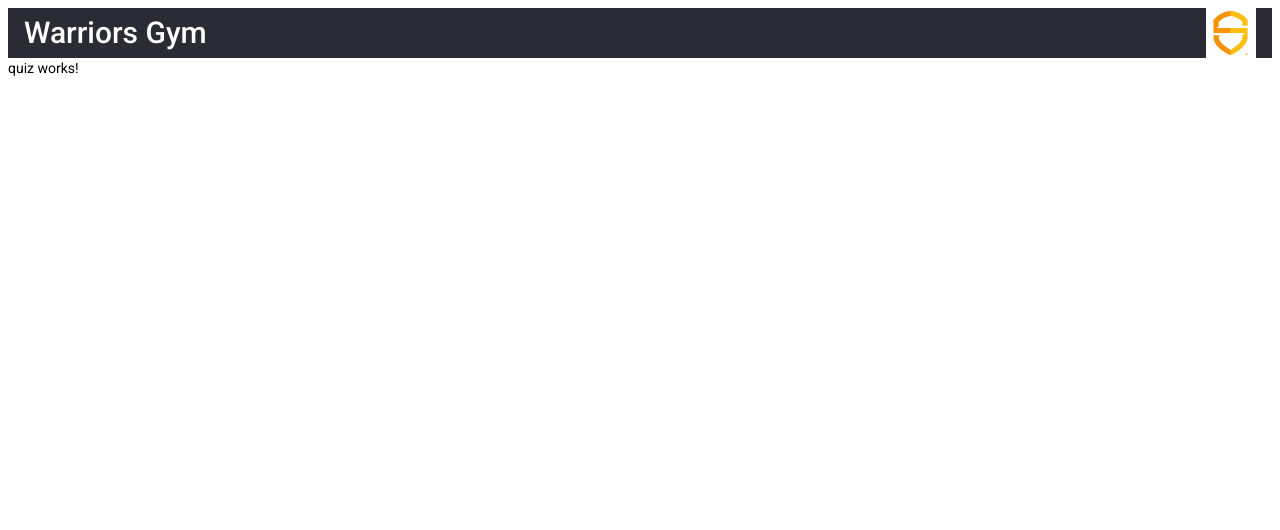
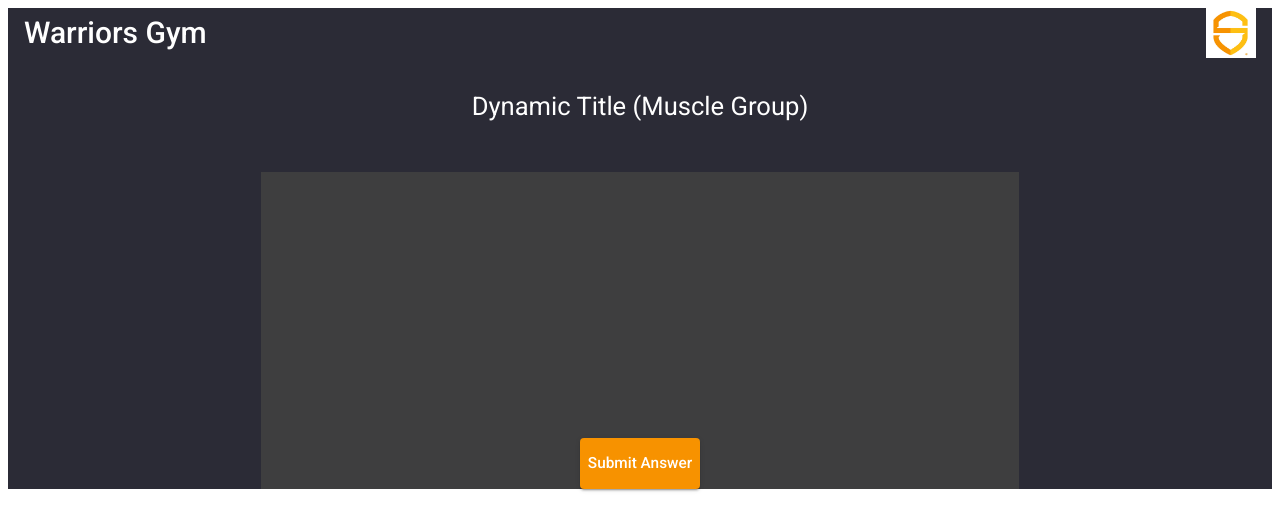
Before and after one commit to marcusjensen15/Warriors_Gym_Frontend, an Angular app: page /quiz in a window 1280 px wide. Shown: the top 530 px of the page. Built offline with nearby package versions, Linux system fonts and the light colour scheme.

Commit message:
begin constructing quiz-module. button and parent question box complete

```diff
--- a/src/app/quiz/quiz.component.html
+++ b/src/app/quiz/quiz.component.html
@@ -1,2 +1,10 @@
 <app-header></app-header>
-<p>quiz works!</p>
+
+<div class="quiz-content-wrapper">
+  <div class="quiz-heading-wrapper">
+    <p class="header-text">Dynamic Title (Muscle Group)</p>
+  </div>
+  <div class="question-box">
+    <button class="grid-item" mat-raised-button>Submit Answer</button>
+  </div>
+</div>
--- /dev/null
+++ b/src/app/quiz/quiz.component.scss
@@ -0,0 +1,43 @@
+@import "../../assets/variables";
+
+.quiz-content-wrapper{
+  background-color: $scw-grey;
+  height: 90%;
+  width: 100%;
+  text-align: center;
+}
+
+.quiz-heading-wrapper{
+  text-align: center;
+  padding-top: 3%;
+  color: $scw-white;
+
+  & .header-text{
+    font-size: 2vw;
+  }
+}
+
+.question-box{
+  width: 60%;
+  height: 60%;
+  display: inline-block;
+  margin: 0 auto;
+  margin-top: 3.5%;
+  background-color: $scw-light-grey;
+}
+
+.grid-item{
+  padding: 1%;
+
+  //will need to adjust margin-top to account for real content (question + answers)
+  //being present within the question-box div.
+
+  margin-top: 35%;
+  font-size: 1.2vw;
+  text-align: center;
+  background-color: $scw-yellow-dark;
+  color: $scw-white;
+  &:hover{
+    background-color: $scw-yellow-light;
+  }
+}
--- a/src/app/quiz/quiz.component.ts
+++ b/src/app/quiz/quiz.component.ts
@@ -3,7 +3,7 @@ import { Component, OnInit } from '@angular/core';
 @Component({
   selector: 'app-quiz',
   templateUrl: './quiz.component.html',
-  styleUrls: ['./quiz.component.sass']
+  styleUrls: ['./quiz.component.scss']
 })
 export class QuizComponent implements OnInit {
 
--- a/src/assets/variables.scss
+++ b/src/assets/variables.scss
@@ -1,4 +1,5 @@
 $scw-grey: #2B2B36;
+$scw-light-grey: #3E3E3F;
 $scw-white: #FFFFFF;
 $scw-yellow-light: #FFBE12;
 $scw-yellow-dark: #F79200;
```
Also changed, not shown: src/app/quiz/quiz.component.sass (deleted).
